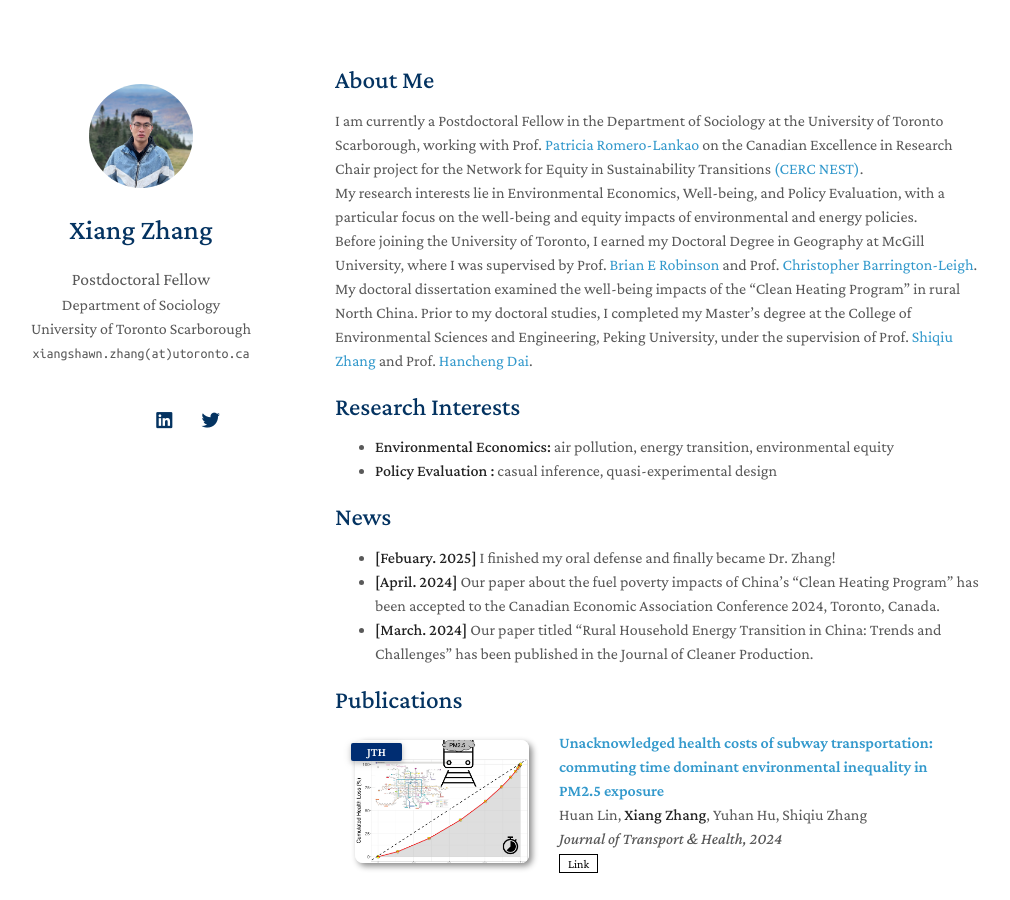
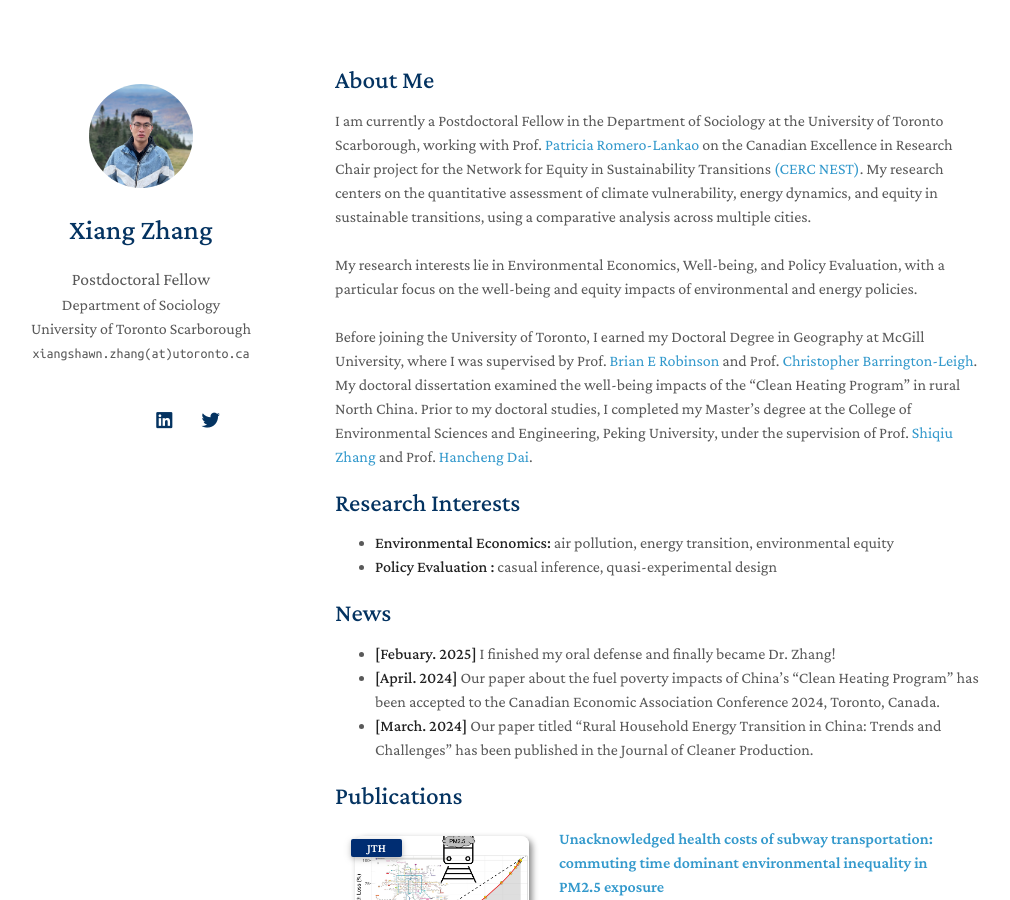
Before and after one commit to XiangShawnZhang/XiangShawnZhang.github.io, a Jekyll site: the page built from index.md, in a window 1280 px wide and 900 px high. Shown: the whole window, without its empty margins (135-1145 px from the left). Built offline with Jekyll 4.4.1, drawn with Linux system fonts in a browser that asks for light colours; nearby versions of some CDN libraries; a style sheet for code colours, icons or effects is not loaded; our own code applies the rules of GitHub Pages for plain Markdown files.

Commit message:
bio format.md

```diff
--- a/index.md
+++ b/index.md
@@ -4,8 +4,8 @@ layout: homepage
 
 ## About Me
 
-I am currently a Postdoctoral Fellow in the Department of Sociology at the University of Toronto Scarborough, working with Prof. [Patricia Romero-Lankao](https://discover.research.utoronto.ca/52972-patricia-romerolankao) on the Canadian Excellence in Research Chair project for the Network for Equity in Sustainability Transitions [(CERC NEST)](https://climatehealth.utoronto.ca/initiative/the-cerc-network-for-equity-in-sustainability-transitions/). <br>
-My research interests lie in Environmental Economics, Well-being, and Policy Evaluation, with a particular focus on the well-being and equity impacts of environmental and energy policies. <br>
+I am currently a Postdoctoral Fellow in the Department of Sociology at the University of Toronto Scarborough, working with Prof. [Patricia Romero-Lankao](https://discover.research.utoronto.ca/52972-patricia-romerolankao) on the Canadian Excellence in Research Chair project for the Network for Equity in Sustainability Transitions [(CERC NEST)](https://climatehealth.utoronto.ca/initiative/the-cerc-network-for-equity-in-sustainability-transitions/). My research centers on the quantitative assessment of climate vulnerability, energy dynamics, and equity in sustainable transitions, using a comparative analysis across multiple cities. <br><br>
+My research interests lie in Environmental Economics, Well-being, and Policy Evaluation, with a particular focus on the well-being and equity impacts of environmental and energy policies. <br><br>
 Before joining the University of Toronto, I earned my Doctoral Degree in Geography at McGill University, where I was supervised by Prof.
  [Brian E Robinson](https://brianerobinson.com/) and Prof. [Christopher Barrington-Leigh](https://wellbeing.research.mcgill.ca/index.php?m=about). My doctoral dissertation examined the well-being impacts of the "Clean Heating Program" in rural North China. Prior to my doctoral studies, I completed my Master’s degree at the College of Environmental Sciences and Engineering, Peking University, under the supervision of Prof. [Shiqiu Zhang](https://en.cese.pku.edu.cn/faculty/facultybydepartment/departmentofmanagement/44/index.htm) and Prof. [Hancheng Dai](http://scholar.pku.edu.cn/hanchengdai).
 
```
